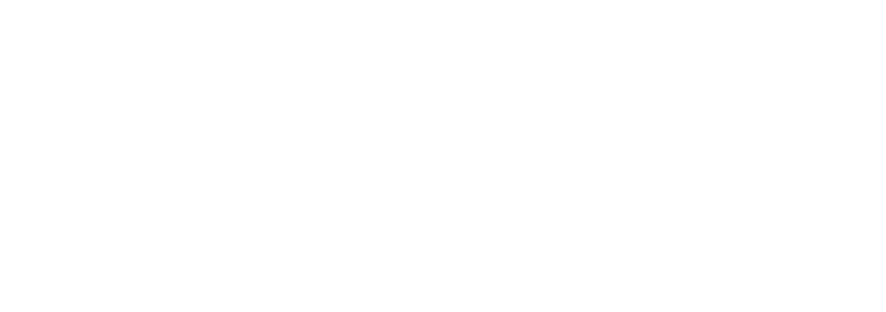
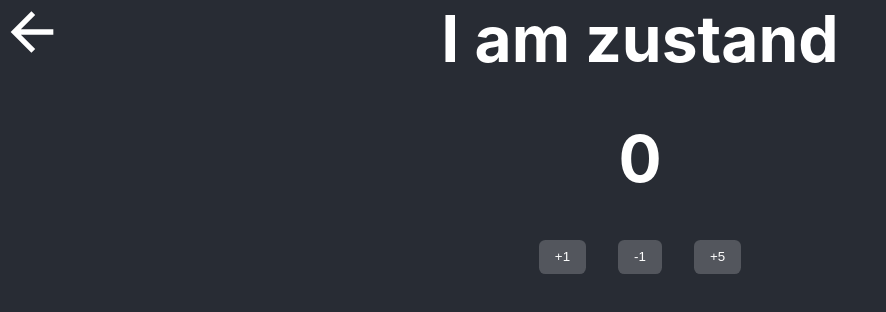
Before and after one commit to 071yoon/compare-global-state, a React (Create React App) app: page /zustand in a window 1280 px wide. Before the commit this address had no page. Shown: the top 312 px of the page, without its empty margins (0-886 px from the left). Built offline with nearby package versions, Linux system fonts and the light colour scheme.

Commit message:
feat: implement zustand counter

```diff
--- a/src/App.tsx
+++ b/src/App.tsx
@@ -1,6 +1,7 @@
 import { BrowserRouter, Routes, Route } from "react-router-dom";
 import Home from "./Home";
 import Redux from "./redux/Redux";
+import Zustand from "./zustand/Zustand";
 import "./App.css";
 
 function App() {
@@ -10,6 +11,7 @@
         <Routes>
           <Route path="/" element={<Home />} />
           <Route path="/redux" element={<Redux />} />
+          <Route path="/zustand" element={<Zustand />} />
         </Routes>
       </BrowserRouter>
     </div>
--- a/src/Home.tsx
+++ b/src/Home.tsx
@@ -10,7 +10,7 @@
       <p>Redux Toolkit</p>
       <p>Context API</p>
       <p>Recoil</p>
-      <p>Zustand</p>
+      <p onClick={() => navigate("/zustand")}>Zustand</p>
       <p>Jotai</p>
     </header>
   );
--- a/src/atom/GoBack.tsx
+++ b/src/atom/GoBack.tsx
@@ -16,7 +16,6 @@
         justifyContent: "center",
         alignItems: "center",
         cursor: "pointer",
-        fontSize: "2rem",
       }}
     >
       <svg
@@ -31,7 +30,6 @@
           fill="rgba(255,255,255,1)"
         />
       </svg>
-      Go Back Home
     </div>
   );
 }
--- /dev/null
+++ b/src/zustand/CounterButton.tsx
@@ -0,0 +1,31 @@
+import counter from "./counter";
+
+export default function CounterButtons() {
+  const { increase, decrease, increaseBy } = counter();
+
+  const onIncrease = () => {
+    increase();
+  };
+
+  const onDecrease = () => {
+    decrease();
+  };
+
+  const onIncreaseBy = (num: number) => {
+    increaseBy(5);
+  };
+
+  return (
+    <div className="counter-buttons">
+      <button className="counter-button" onClick={onIncrease}>
+        +1
+      </button>
+      <button className="counter-button" onClick={onDecrease}>
+        -1
+      </button>
+      <button className="counter-button" onClick={() => onIncreaseBy(5)}>
+        +5
+      </button>
+    </div>
+  );
+}
--- /dev/null
+++ b/src/zustand/CounterValue.tsx
@@ -0,0 +1,7 @@
+import counter from "./counter";
+
+export default function CounterValue() {
+  const { count } = counter();
+
+  return <h1>{count}</h1>;
+}
--- /dev/null
+++ b/src/zustand/Zustand.tsx
@@ -0,0 +1,14 @@
+import GoBack from "../atom/GoBack";
+import CounterButtons from "./CounterButton";
+import CounterValue from "./CounterValue";
+
+export default function Zustand() {
+  return (
+    <div className="App-body">
+      <GoBack />
+      <h1>I am zustand</h1>
+      <CounterValue />
+      <CounterButtons />
+    </div>
+  );
+}
--- /dev/null
+++ b/src/zustand/counter.ts
@@ -0,0 +1,17 @@
+import create from "zustand";
+
+interface Counter {
+  count: number;
+  increase: () => void;
+  decrease: () => void;
+  increaseBy: (num: number) => void;
+}
+
+const counter = create<Counter>((set) => ({
+  count: 0,
+  increase: () => set((state) => ({ count: state.count + 1 })),
+  decrease: () => set((state) => ({ count: state.count - 1 })),
+  increaseBy: (by: number) => set((state) => ({ count: state.count + by })),
+}));
+
+export default counter;
```
